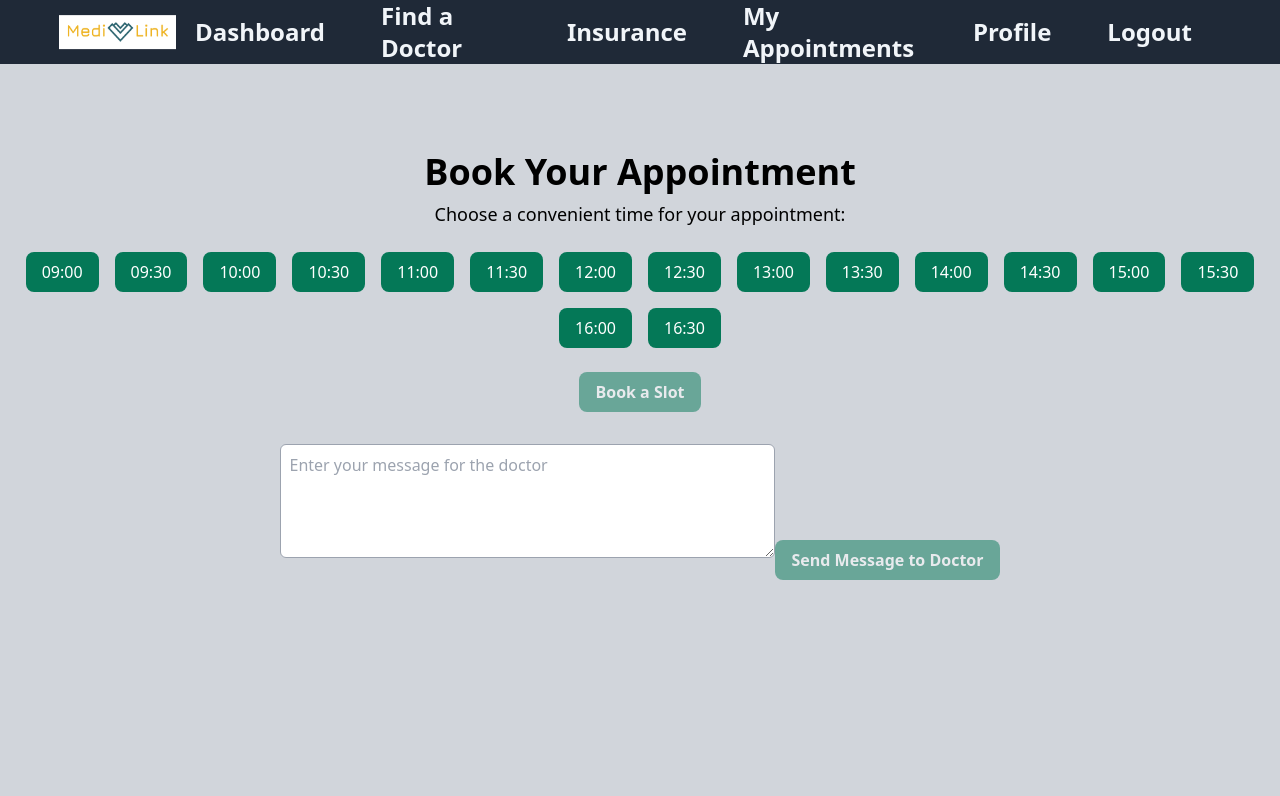
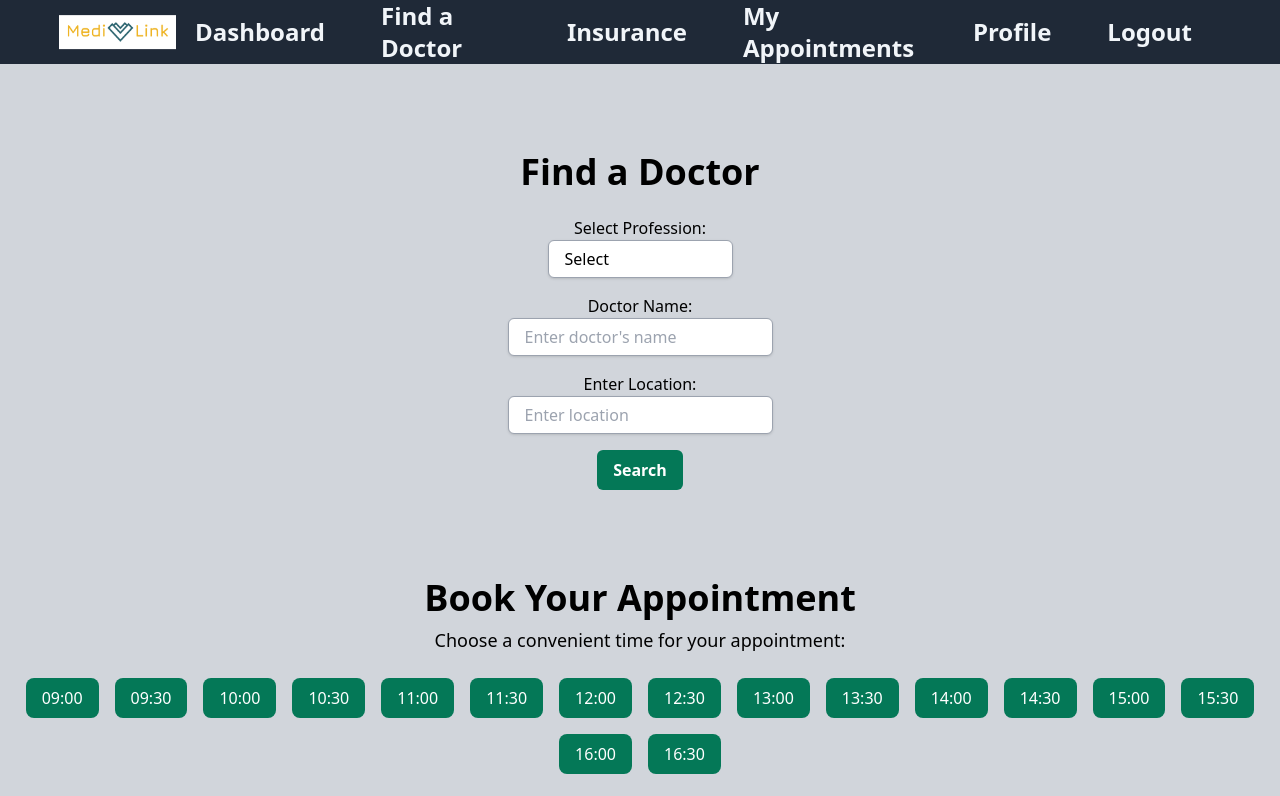
Before and after one commit to pavanpandya/patient-frontend, a Next.js app: page /book in a window 1280 px wide. Shown: the top 796 px of the page. Built offline with nearby package versions, Linux system fonts and the light colour scheme.

Commit message:
Update book.tsx

```diff
--- a/src/pages/book.tsx
+++ b/src/pages/book.tsx
@@ -1,48 +1,40 @@
 import React, { useState } from 'react';
-import Header from '@/components/NavBar';
-import axios from 'axios';
+import Header from '../components/NavBar';
+import Book from './book1'; // Import the Book component
 
-interface MessageData {
-  senderName: string;
-  recipientName: string;
-  message: string;
+interface DoctorProfession {
+  value: string;
+  label: string;
 }
 
-// Define sendMessageToDoctor function within the component
-const sendMessageToDoctor = async (messageData: MessageData) => {
-  try {
-    // Make POST request to API route with message data
-    await axios.post('/api/messages', messageData);
-    console.log('Message sent successfully');
-  } catch (error) {
-    console.error('Error sending message:', error);
-  }
+const professionOptions: DoctorProfession[] = [
+  { value: 'general_practitioner', label: 'General Practitioner' },
+  { value: 'dentist', label: 'Dentist' },
+  { value: 'dermatologist', label: 'Dermatologist' },
+  // Add more profession options as needed
+];
+
+interface AvailabilityData {
+  [location: string]: {
+    [doctorName: string]: number;
   };
-
-interface Props {
-  handleBookSlot: () => void;
 }
 
-const Book: React.FC<Props> = ({ handleBookSlot }) => {
-  const startTime = 9; // Start time in 24-hour format (9 AM)
-  const endTime = 17; // End time in 24-hour format (5 PM)
-
-  // Define availability data for doctors at each hospital
-  const availabilityData: Record<string, Record<string, number>> = {
+const initialAvailabilityData: AvailabilityData = {
   'Veterans Affairs Mental Health Group': {
     'Dr. Arvind': 10,
     'Dr. Mukesh': 5,
     'Dr. Pavan': 0
   },
   'IU Public Health, Bloomington': {
-      'Dr. Arvind': 15,
+    'Dr. Arvind': 12,
     'Dr. Mukesh': 8,
     'Dr. Pavan': 3
   },
   'Everside Health, Bloomington': {
     'Dr. Arvind': 20,
     'Dr. Mukesh': 12,
-      'Dr. Pavan': 6
+    'Dr. Pavan': 12
   },
   'Metro Infusion Health, Bloomington': {
     'Dr. Arvind': 25,
@@ -51,127 +43,131 @@ const Book: React.FC<Props> = ({ handleBookSlot }) => {
   }
 };
 
-  const generateTimeSlots = () => {
-    const slots = [];
-    for (let hour = startTime; hour < endTime; hour++) {
-      for (let minute = 0; minute < 60; minute += 30) {
-        const time = `${hour.toString().padStart(2, '0')}:${minute.toString().padStart(2, '0')}`;
-        slots.push({ time, booked: false });
-      }
-    }
-    return slots;
+const DoctorSearchPage: React.FC = () => {
+  const [selectedProfession, setSelectedProfession] = useState<string>('');
+  const [doctorName, setDoctorName] = useState<string>('');
+  const [location, setLocation] = useState<string>('');
+  const [availabilityData, setAvailabilityData] = useState<AvailabilityData>(initialAvailabilityData);
+
+  const handleProfessionChange = (event: React.ChangeEvent<HTMLSelectElement>) => {
+    setSelectedProfession(event.target.value);
   };
 
-  const [timeSlots, setTimeSlots] = useState(generateTimeSlots());
-  const [selectedTime, setSelectedTime] = useState('');
-  const [bookingMessage, setBookingMessage] = useState('');
-  const [message, setMessage] = useState('');
-
-  const handleTimeSelection = (time: string) => {
-    setSelectedTime(time);
+  const handleDoctorNameChange = (event: React.ChangeEvent<HTMLInputElement>) => {
+    setDoctorName(event.target.value);
   };
 
-  const handleSendMessage = async () => {
-    if (message.trim() !== '') {
-      const messageData = {
-        senderName: 'Patient',
-        recipientName: 'Doctor',
-        message: message
+  const handleLocationChange = (event: React.ChangeEvent<HTMLInputElement>) => {
+    setLocation(event.target.value);
   };
-      try {
-        await sendMessageToDoctor(messageData);
-        console.log('Message sent successfully:', message);
-        setMessage('');
-      } catch (error) {
-        console.error('Error sending message:', error);
+
+  const handleSearch = () => {
+    if (!location || !doctorName) {
+      console.error('Location or doctor name is missing');
+      return;
     }
+
+    const updatedAvailabilityData = { ...availabilityData };
+    const currentAvailability = updatedAvailabilityData[location]?.[doctorName];
+
+    if (currentAvailability !== undefined && currentAvailability > 0) {
+      updatedAvailabilityData[location][doctorName] -= 1;
+      setAvailabilityData(updatedAvailabilityData);
+    } else {
+      console.error('No available seats for the selected doctor and location');
     }
   };
 
-  const handleBookSlotClick = () => {
-    handleBookSlot(); // Call the parent component's handleBookSlot function
-    if (selectedTime) {
-      const updatedSlots = timeSlots.map(slot =>
-        slot.time === selectedTime ? { ...slot, booked: true } : slot
-      );
-      setTimeSlots(updatedSlots);
-      setBookingMessage(`Successfully booked ${selectedTime}`);
+  const availability = availabilityData[location]?.[doctorName] ?? null;
 
-      // Decrement available seats for the selected doctor and hospital
-      const doctor = 'Dr. Arvind'; // Replace with selected doctor
-      const hospital = 'Veterans Affairs Mental Health Group'; // Replace with selected hospital
-      const doctorAvailability = availabilityData[hospital]?.[doctor];
-      if (doctorAvailability !== undefined && doctorAvailability > 0) {
+  const handleBookSlot = () => {
+    if (location && doctorName) {
       const updatedAvailabilityData = { ...availabilityData };
-        updatedAvailabilityData[hospital][doctor] -= 1;
-        console.log(updatedAvailabilityData);
-        // Update availability data state or send it to the backend for storage
+      const currentAvailability = updatedAvailabilityData[location]?.[doctorName];
+
+      if (currentAvailability !== undefined && currentAvailability > 0) {
+        updatedAvailabilityData[location][doctorName] -= 1;
+        setAvailabilityData(updatedAvailabilityData);
       } else {
-        console.error('No available seats for the selected doctor and hospital');
+        console.error('No available seats for the selected doctor and location');
       }
-
-      setSelectedTime('');
     }
   };
 
   return (
     <main>
-       <Header/ >
+      <Header />
       <div className="flex justify-center mt-20">
         <div className="flex flex-col text-center justify-center items-center">
-          <h1 className="font-bold text-4xl mt-2">
-            Book Your Appointment
-          </h1>
-          <p className="text-lg mt-2">
-            Choose a convenient time for your appointment:
-          </p>
-          <div className="mt-4 flex flex-wrap justify-center">
-            {timeSlots.map((slot, index) => (
-              <button
-                key={index}
-                onClick={() => handleTimeSelection(slot.time)}
-                className={`py-2 px-4 rounded-lg m-2 ${slot.booked ? 'bg-red-500 text-white cursor-not-allowed' : selectedTime === slot.time ? 'bg-blue-500 text-white' : 'bg-emerald-700 text-white'}`}
-                disabled={slot.booked}
+          <h1 className="font-bold text-4xl mt-2">Find a Doctor</h1>
+          <div className="mt-6">
+            <label>Select Profession:</label>
+            <select
+              className="block appearance-none w-full bg-white border border-gray-400 hover:border-gray-500 px-4 py-2 rounded-md shadow leading-tight focus:outline-none focus:shadow-outline"
+              value={selectedProfession}
+              onChange={handleProfessionChange}
             >
-                {slot.time}
-              </button>
+              <option value="">Select</option>
+              {professionOptions.map((option) => (
+                <option key={option.value} value={option.value}>{option.label}</option>
               ))}
+            </select>
           </div>
           <div className="mt-4">
+            <label>Doctor Name:</label>
+            <input
+              list="doctorNames"
+              type="text"
+              className="block w-full bg-white border border-gray-400 hover:border-gray-500 px-4 py-2 rounded-md shadow leading-tight focus:outline-none focus:shadow-outline"
+              value={doctorName}
+              onChange={handleDoctorNameChange}
+              placeholder="Enter doctor's name"
+            />
+            <datalist id="doctorNames">
+              <option value="Dr. Arvind" />
+              <option value="Dr. Mukesh" />
+              <option value="Dr. Pavan" />
+              {/* Add more doctor names as needed */}
+            </datalist>
+          </div>
+          <div className="mt-4">
+            <label>Enter Location:</label>
+            <input
+              list="locations"
+              type="text"
+              className="block w-full bg-white border border-gray-400 hover:border-gray-500 px-4 py-2 rounded-md shadow leading-tight focus:outline-none focus:shadow-outline"
+              value={location}
+              onChange={handleLocationChange}
+              placeholder="Enter location"
+            />
+            <datalist id="locations">
+              <option value="Veterans Affairs Mental Health Group" />
+              <option value="IU Public Health, Bloomington" />
+              <option value="Everside Health, Bloomington" />
+              <option value="Metro Infusion Health, Bloomington" />
+              {/* Add more location options as needed */}
+            </datalist>
+          </div>
           <button
-              onClick={handleBookSlotClick}
-              className={`bg-emerald-700 text-white font-semibold py-2 px-4 rounded-lg ${!selectedTime ? 'cursor-not-allowed opacity-50' : ''}`}
-              disabled={!selectedTime}
+            className="mt-4 bg-emerald-700 hover:bg-emerald-600 text-white font-bold py-2 px-4 rounded-md focus:outline-none focus:shadow-outline"
+            onClick={handleSearch}
           >
-              Book a Slot
+            Search
           </button>
-          </div>
-          {bookingMessage && (
-            <div className="mt-4 text-green-600">
-              {bookingMessage}
-            </div>
+          {availability !== null && (
+            <p className="mt-4">
+              Availability: {availability > 0 ? (
+                <span style={{ color: 'green' }}>Available ({availability} seats)</span>
+              ) : (
+                <span style={{ color: 'red' }}>Fully Booked</span>
               )}
-          <div className="mt-8">
-            <textarea
-              rows={4}
-              cols={50}
-              value={message}
-              onChange={(e) => setMessage(e.target.value)}
-              placeholder="Enter your message for the doctor"
-              className="border border-gray-400 rounded-md p-2 mb-2"
-            />
-            <button
-              onClick={handleSendMessage}
-              className={`bg-emerald-700 text-white font-semibold py-2 px-4 rounded-lg ${!message ? 'cursor-not-allowed opacity-50' : ''}`}
-              disabled={!message}
-            >
-              Send Message to Doctor
-            </button>
-          </div>
+            </p>
+          )}
+          <Book handleBookSlot={handleBookSlot} /> {/* Pass the booking handler function */}
         </div>
       </div>
     </main>
   );
 };
 
-export default Book;
+export default DoctorSearchPage;
```
Lines whose indentation alone changed are shown as unchanged.
